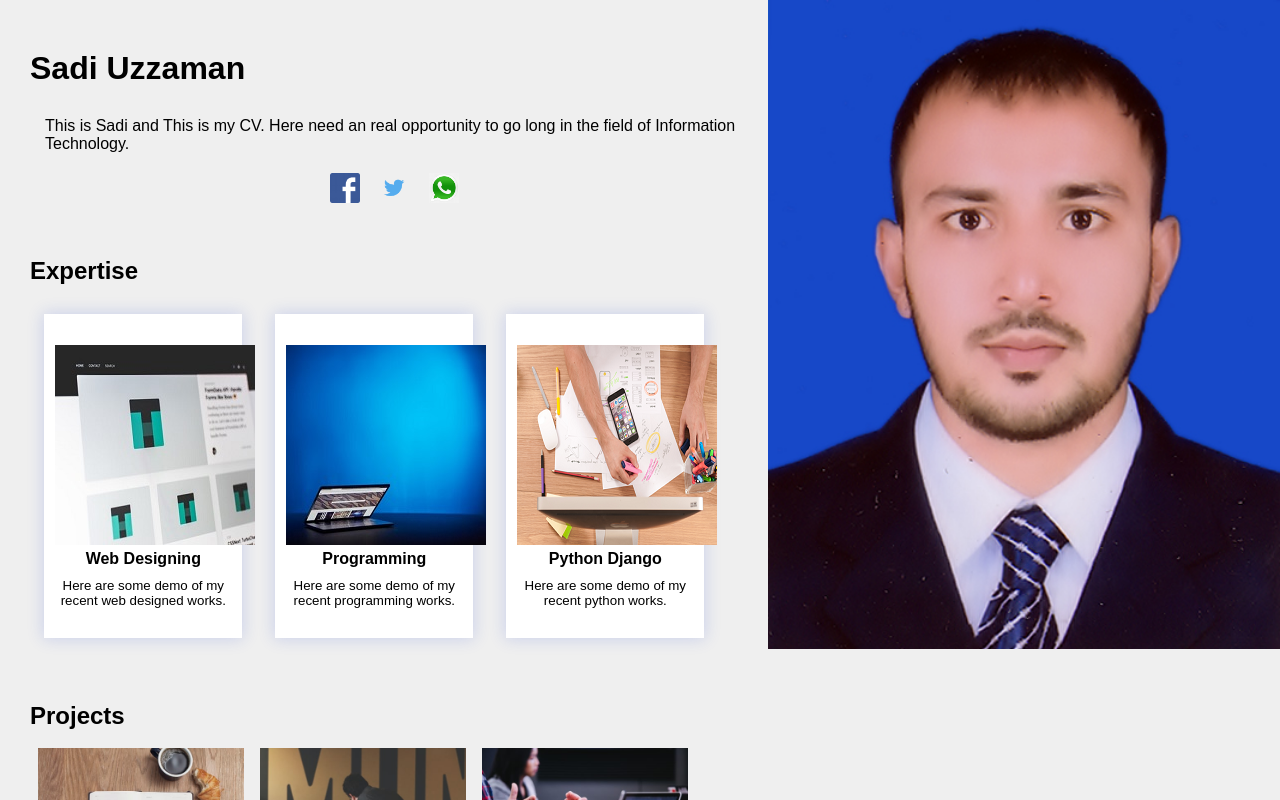
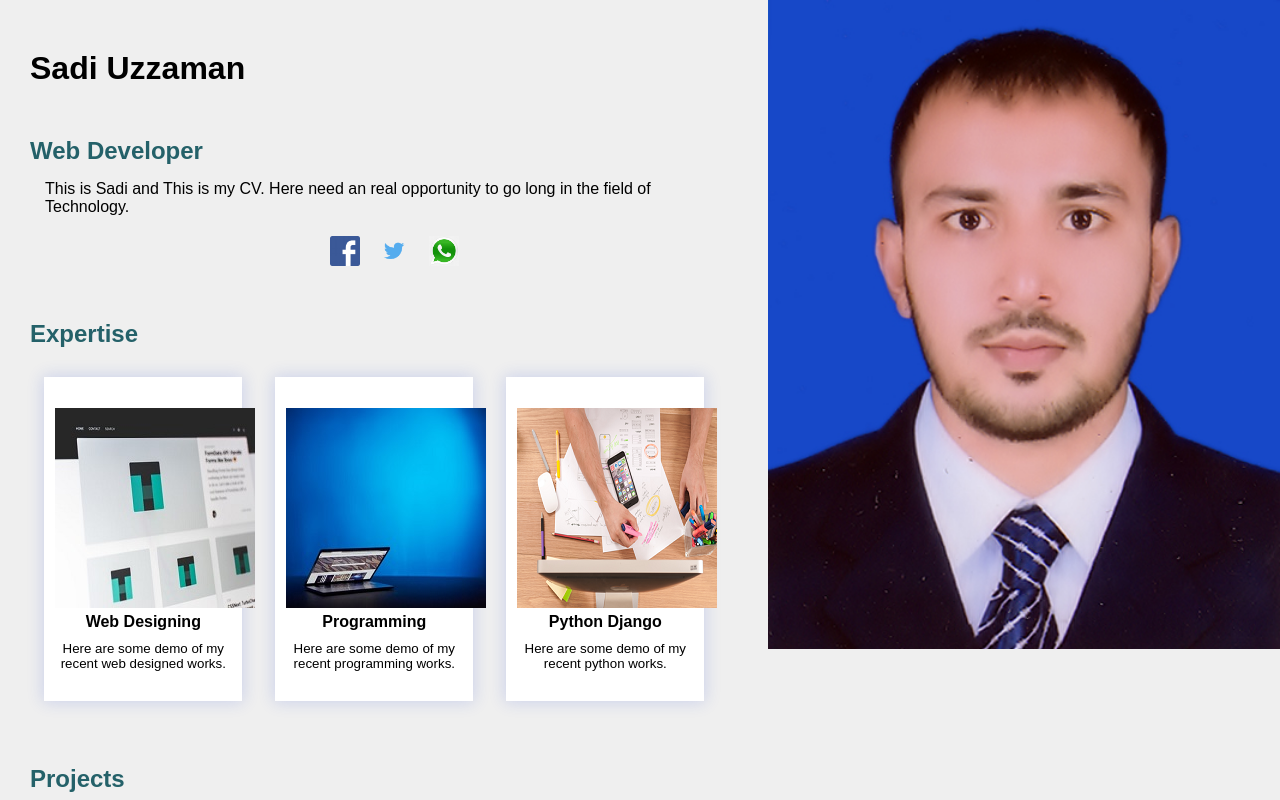
Before and after one commit to Go-withSadi/CV-Resume, a plain HTML site: page index.html in a window 1280 px wide. Drawn offline with Linux system fonts and the light colour scheme.

Commit message:
first commit

```diff
--- a/index.html
+++ b/index.html
@@ -15,8 +15,9 @@
 
     <div class="profile-info">
         <h1>Sadi Uzzaman</h1>
+        <h2>Web Developer</h2>
         <p class="about">This is Sadi and This is my CV. Here need an real opportunity to go
-            long in the field of Information Technology.</p>
+            long in the field of Technology.</p>
             <div class="social-media">
                 <a href="https://www.facebook.com/sadi.uzzaman.92"><img src="images/facebook-logo-png-6381.png"></a>
                 <a href="https://twitter.com/SadiWhite20"><img src="images/twetterIcon.png"></a>
--- a/style.css
+++ b/style.css
@@ -40,6 +40,11 @@ body
 {
     margin-top: 50px;
     margin-bottom: 30px;
+}
+.profile-info h2
+{
+    color:rgb(36, 97, 105);
+
 }
 
 .social-media img
```
